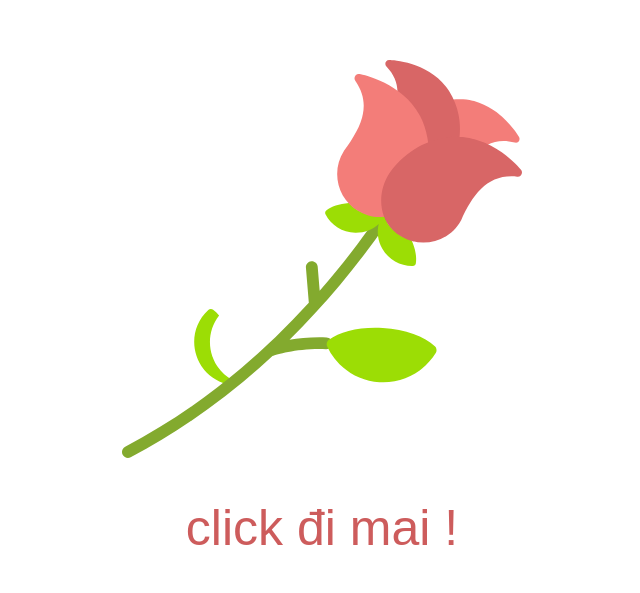
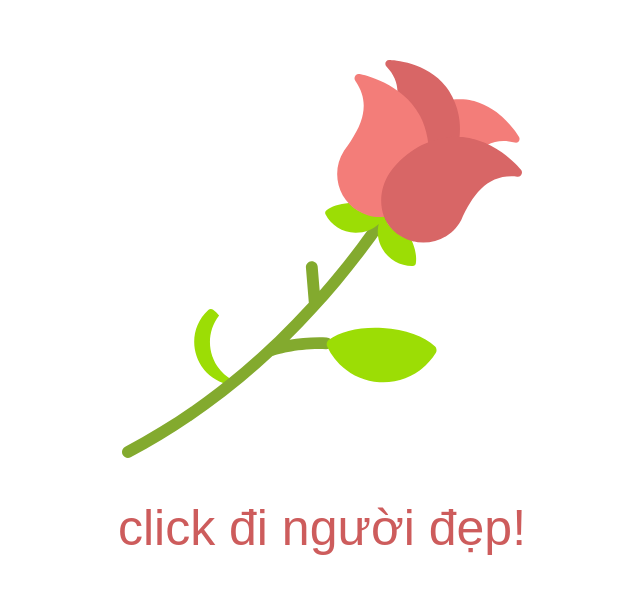
Before and after one commit to kineeart/womens-day-card-tra, a plain HTML site: page index.html in a window 1280 px wide. Shown: the part 141-734 px from the top of the page, without its empty margins (318-958 px from the left). Drawn offline with nearby package versions, Linux system fonts and the light colour scheme.

Commit message:
Update index.html

```diff
--- a/index.html
+++ b/index.html
@@ -946,7 +946,7 @@
         <p id="text-click" style=" display: none;   font-family: fantasy;
         color: indianred;
         font-size: 50px;
-        top: 80%;">click đi mai !</p>
+        top: 80%;">click đi người đẹp!</p>
     </div>
 
     <!-- <div class="box-content">
```
